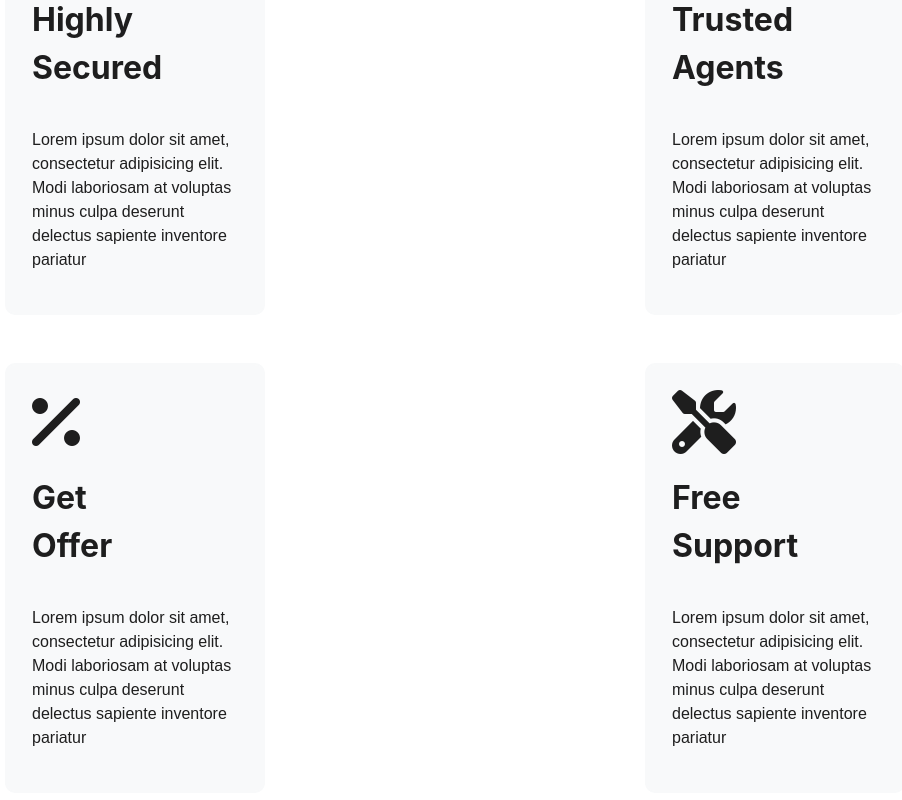
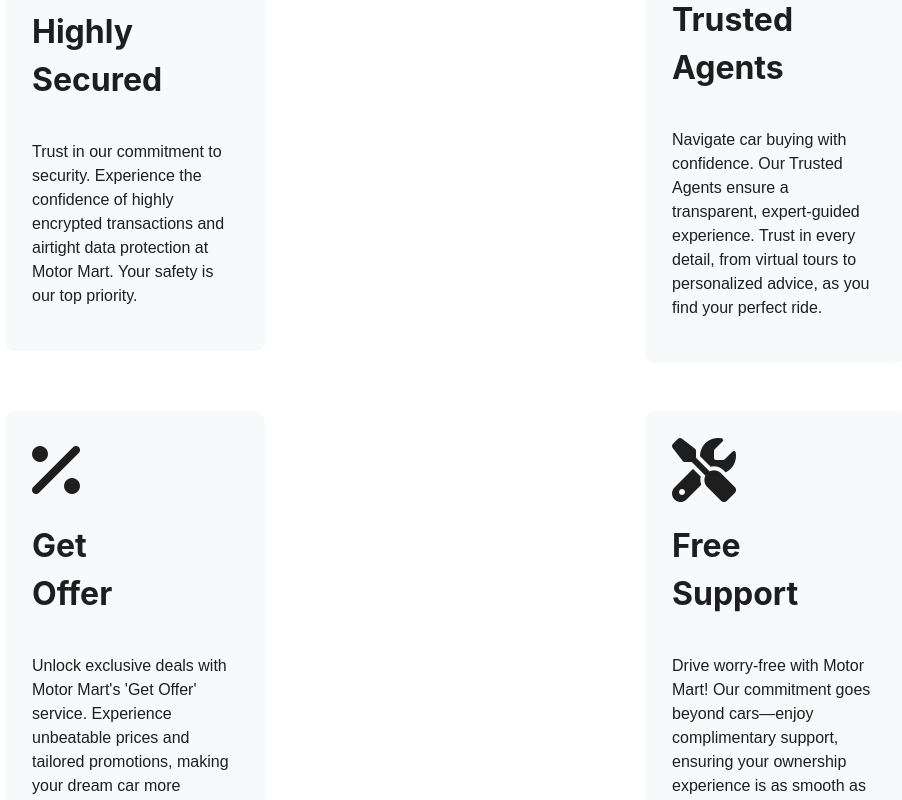
Before and after one commit to camdenmcfarland91/mern-ecommerce, a React (Create React App) app in the folder ClientSide/: page /home in a window 1280 px wide. Shown: the part 3280-4080 px from the top of the page, without its empty margins (161-1063 px from the left). Built offline with nearby package versions, Linux system fonts and the light colour scheme.

Commit message:
Update HomeCard.js

```diff
--- a/ClientSide/src/Component/HomeCard.js
+++ b/ClientSide/src/Component/HomeCard.js
@@ -5,7 +5,8 @@ export default function HomeCard() {
     <div className="HomeCard">
       <div className="HomeCardTitle">Our Services</div>
       <div className="HomeCardPara">
-        Lorem, ipsum dolor sit amet consectetur adipisicing elit.
+        "Embark on a seamless journey with Motor Mart – where innovation meets
+        elegance, and personalized service elevates your car-buying experience."
       </div>
       <div className="HomeCard1">
         <div className="C1">
@@ -16,9 +17,9 @@ export default function HomeCard() {
                 Highly <br /> Secured
               </p>
               <p className="HomeCardp1">
-                Lorem ipsum dolor sit amet, consectetur adipisicing elit. Modi
-                laboriosam at voluptas minus culpa deserunt delectus sapiente
-                inventore pariatur
+                Trust in our commitment to security. Experience the confidence
+                of highly encrypted transactions and airtight data protection at
+                Motor Mart. Your safety is our top priority.
               </p>
             </div>
           </div>
@@ -31,9 +32,10 @@ export default function HomeCard() {
                 Trusted <br /> Agents{" "}
               </p>
               <p className="HomeCardp1">
-                Lorem ipsum dolor sit amet, consectetur adipisicing elit. Modi
-                laboriosam at voluptas minus culpa deserunt delectus sapiente
-                inventore pariatur
+                Navigate car buying with confidence. Our Trusted Agents ensure a
+                transparent, expert-guided experience. Trust in every detail,
+                from virtual tours to personalized advice, as you find your
+                perfect ride.
               </p>
             </div>
           </div>
@@ -48,9 +50,10 @@ export default function HomeCard() {
                 Get <br /> Offer
               </p>
               <p className="HomeCardp1">
-                Lorem ipsum dolor sit amet, consectetur adipisicing elit. Modi
-                laboriosam at voluptas minus culpa deserunt delectus sapiente
-                inventore pariatur
+                Unlock exclusive deals with Motor Mart's 'Get Offer' service.
+                Experience unbeatable prices and tailored promotions, making
+                your dream car more attainable than ever. Your offer, your
+                advantage.
               </p>
             </div>
           </div>
@@ -63,9 +66,10 @@ export default function HomeCard() {
                 Free <br /> Support
               </p>
               <p className="HomeCardp1">
-                Lorem ipsum dolor sit amet, consectetur adipisicing elit. Modi
-                laboriosam at voluptas minus culpa deserunt delectus sapiente
-                inventore pariatur
+                Drive worry-free with Motor Mart! Our commitment goes beyond
+                cars—enjoy complimentary support, ensuring your ownership
+                experience is as smooth as your favorite ride. Your
+                satisfaction, our priority .
               </p>
             </div>
           </div>
```
